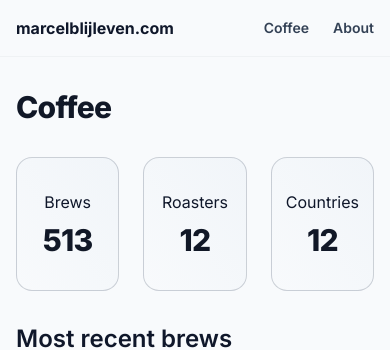
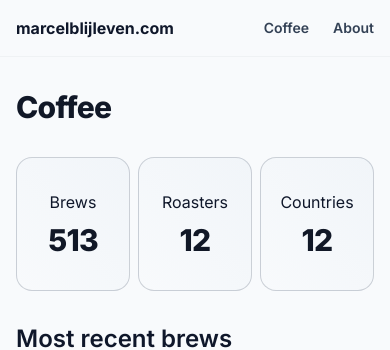
Before and after one commit to marcelblijleven/marcelblijleven.com, a Next.js app: page /coffee in a window 390 px wide. Shown: the top 350 px of the page. Built offline with nearby package versions, Linux system fonts and the light colour scheme.

Commit message:
imp: improve gap between cards on small screens

```diff
--- a/src/app/coffee/Statistics.tsx
+++ b/src/app/coffee/Statistics.tsx
@@ -20,7 +20,7 @@ function Card(props: CardProps) {
 
 export default function Statistics(props: Props) {
     return (
-        <div className={"grid grid-cols-3 gap-6 md:gap-4 sm:gap-2 px-0 md:px-8 mb-8"}>
+        <div className={"grid grid-cols-3 gap-2 md:gap-4 lg:gap-6 px-0 md:px-8 mb-8"}>
             <Card title={"Brews"} count={props.brews} />
             <Card title={"Roasters"} count={props.countries} />
             <Card title={"Countries"} count={props.countries} />
```
